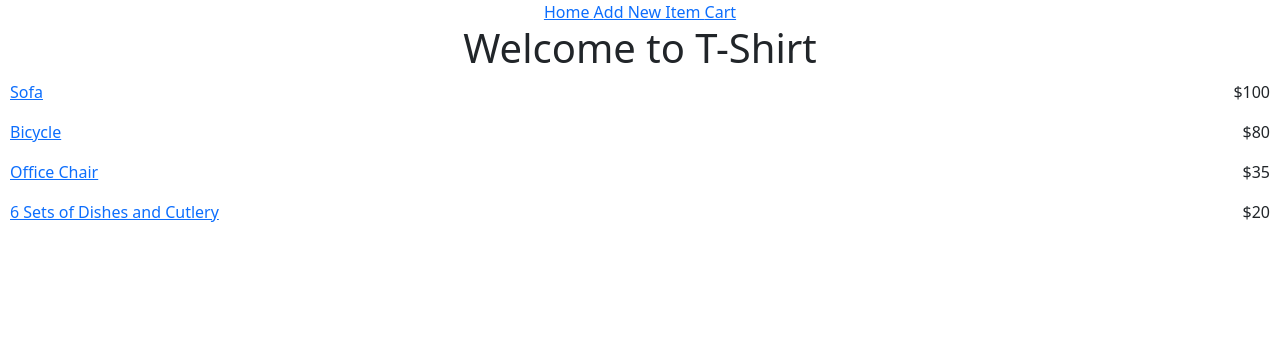
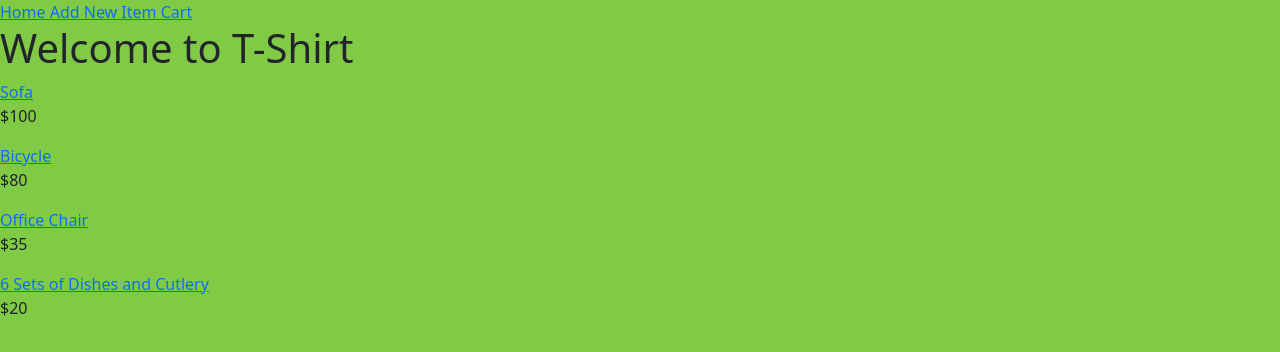
Before and after one commit to anfalfadhil/T-Shirt-Front-End, a React (Create React App) app in the folder t-shirt/: page /order in a window 1280 px wide. Shown: the top 352 px of the page. Built offline with nearby package versions, Linux system fonts and the light colour scheme.

Commit message:
FE is getting the correct data from the API

```diff
--- a/t-shirt/src/App.css
+++ b/t-shirt/src/App.css
@@ -1,44 +1,3 @@
-.App {
-    text-align: center;
+body {
+    background-color: rgb(129, 202, 69);
 }
-
-.App-logo {
-    height: 40vmin;
-    pointer-events: none;
-}
-
-@media (prefers-reduced-motion: no-preference) {
-    .App-logo {
-        animation: App-logo-spin infinite 20s linear;
-    }
-}
-
-.App-header {
-    background-color: #282c34;
-    min-height: 100vh;
-    display: flex;
-    flex-direction: column;
-    align-items: center;
-    justify-content: center;
-    font-size: calc(10px + 2vmin);
-    color: white;
-}
-
-.App-link {
-    color: #61dafb;
-}
-
-@keyframes App-logo-spin {
-    from {
-        transform: rotate(0deg);
-    }
-    to {
-        transform: rotate(360deg);
-    }
-}
-
-.order-item {
-    display: flex;
-    justify-content: space-between;
-    margin: 0px 10px;
-}
```
